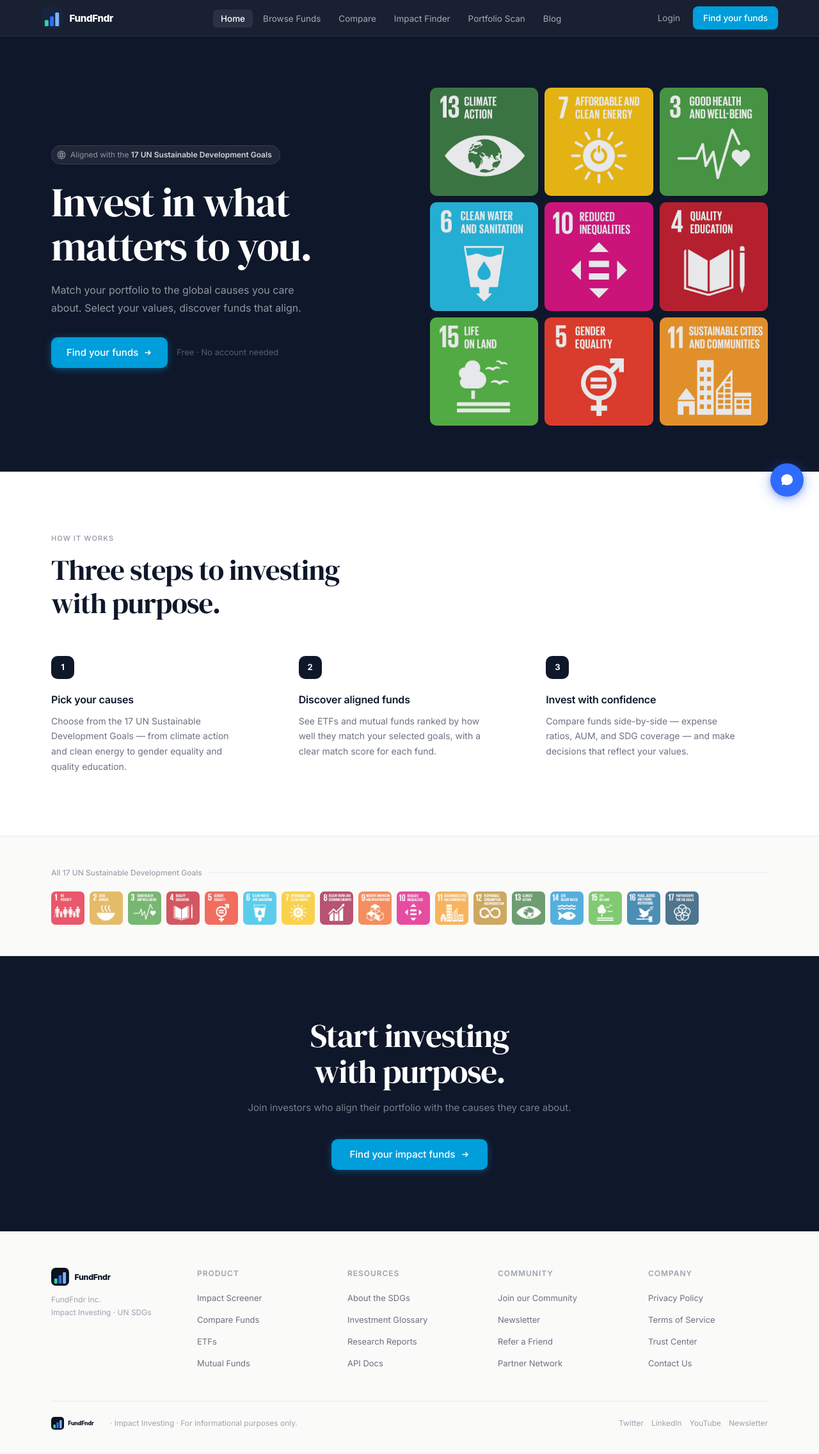
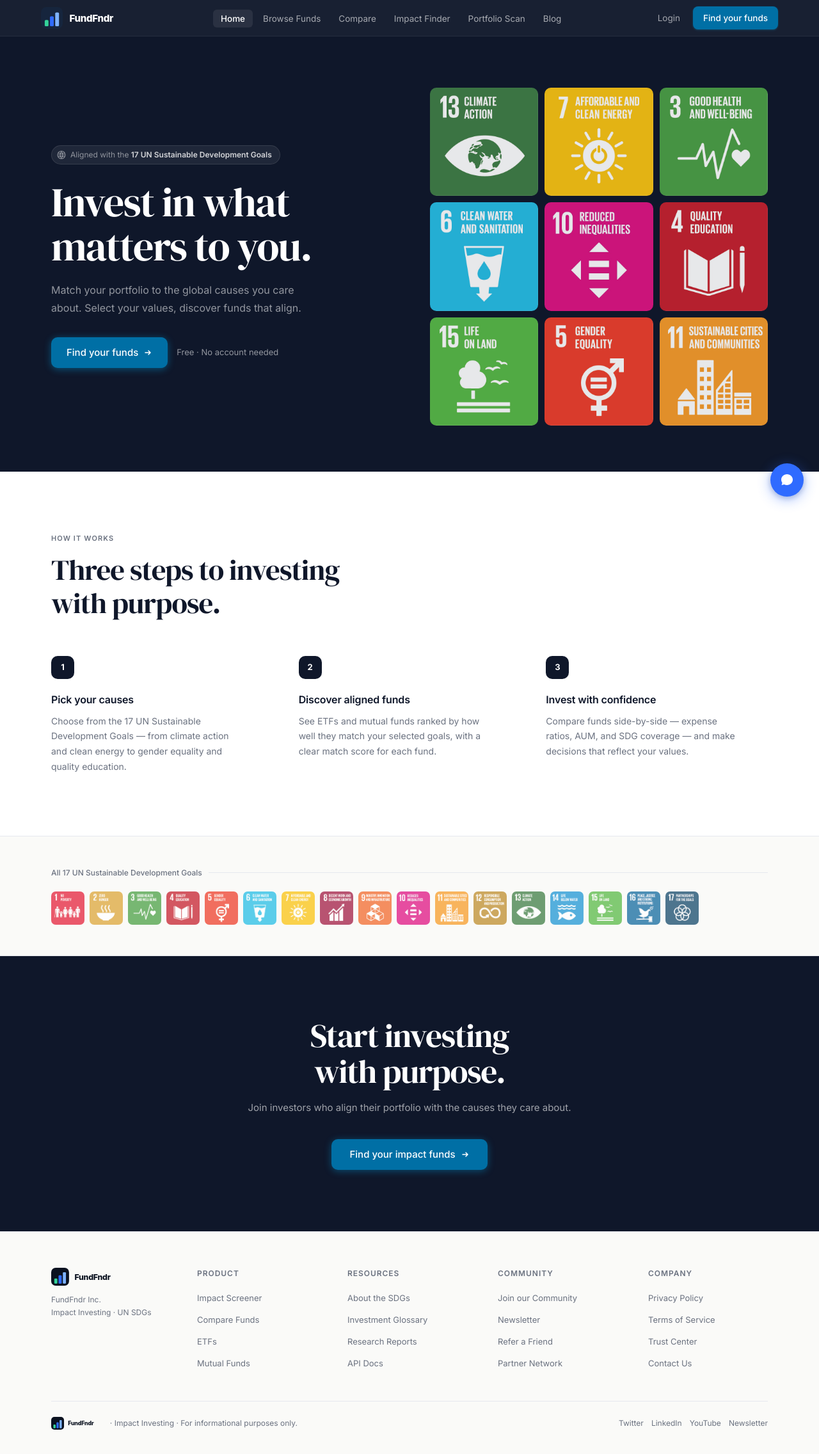
Before and after one commit to Fundfndr/Fundfndr-test-website, a website: page index.html in a window 1280 px wide. Shown: the whole page at 64% size. Drawn offline with Linux system fonts and the light colour scheme.

Commit message:
Lighthouse audit fixes: accessibility 100, performance 88+, SEO 100, BP 100
Accessibility (all pages 90+, index/portfolio hit 100/93):
- Add async font loading (preload pattern) to all 11 pages — eliminates render-blocking Google Fonts
- Add <main> landmark element to index, portfolio, impact-report, 404, privacy, terms pages
- Fix heading hierarchy: footer h5→h3 in index.html (was skipping levels)
- Fix color contrast: section-label, sdg-strip-label, footer text from --text-3 to --text-2
- Fix color contrast: hero-note rgba(0.3)→0.55, cta-section p rgba(0.45)→0.60
- Fix color contrast: btn-primary/hero/cta bg darkened #009EDB→#006FA5 (now 5.38:1 with white)
- Fix portfolio: page-breadcrumb rgba(0.35)→0.60, dropzone-sub rgba(0.42)→0.65
- Fix portfolio: or-divider rgba(0.28)→0.55, page-tab rgba(0.45)→0.65
- Add text-decoration: underline to page-breadcrumb link (link-in-text-block)

Performance:
- Add cache headers to serve.mjs: immutable for fonts/SVG, no-cache for HTML, 1d for assets
- Add explicit width/height to logo img tags to eliminate layout shift

Co-Authored-By: Claude Sonnet 4.6 <noreply@anthropic.com>

```diff
--- a/index.html
+++ b/index.html
@@ -21,7 +21,8 @@
   <title>FundFndr — Impact Investing Aligned with the UN SDGs</title>
   <link rel="preconnect" href="https://fonts.googleapis.com" />
   <link rel="preconnect" href="https://fonts.gstatic.com" crossorigin />
-  <link href="https://fonts.googleapis.com/css2?family=DM+Serif+Display:ital@0;1&family=Inter:wght@300;400;500;600;700;800&display=swap" rel="stylesheet" />
+  <link rel="preload" href="https://fonts.googleapis.com/css2?family=DM+Serif+Display:ital@0;1&family=Inter:wght@300;400;500;600;700;800&display=swap" as="style" onload="this.onload=null;this.rel='stylesheet'" />
+  <noscript><link rel="stylesheet" href="https://fonts.googleapis.com/css2?family=DM+Serif+Display:ital@0;1&family=Inter:wght@300;400;500;600;700;800&display=swap" /></noscript>
   <style>
     *, *::before, *::after { box-sizing: border-box; margin: 0; padding: 0; }
 
@@ -87,7 +88,7 @@
     }
     .btn-primary {
       display: inline-flex; align-items: center; gap: 6px;
-      background: var(--blue); color: #fff;
+      background: #006FA5; color: #fff;
       font-family: 'Inter', sans-serif; font-size: 13.5px; font-weight: 500;
       padding: 8px 16px; border-radius: 8px; border: none; cursor: pointer;
       transition: opacity 0.15s, box-shadow 0.15s;
@@ -131,7 +132,7 @@
     .hero-cta-group { display: flex; align-items: center; gap: 14px; }
     .btn-hero {
       display: inline-flex; align-items: center; gap: 8px;
-      background: var(--blue); color: #fff;
+      background: #006FA5; color: #fff;
       font-family: 'Inter', sans-serif; font-size: 15px; font-weight: 500;
       padding: 13px 24px; border-radius: 10px; border: none; cursor: pointer;
       transition: opacity 0.15s, box-shadow 0.15s;
@@ -140,7 +141,7 @@
     .btn-hero:hover { opacity: 0.9; box-shadow: 0 4px 20px rgba(0,158,219,0.55); }
     .btn-hero:active { opacity: 0.8; }
     .hero-note {
-      font-size: 13px; color: rgba(255,255,255,0.3);
+      font-size: 13px; color: rgba(255,255,255,0.55);
     }
 
     /* SDG grid in hero */
@@ -169,7 +170,7 @@
     .section-label {
       font-size: 11px; font-weight: 600;
       letter-spacing: 0.1em; text-transform: uppercase;
-      color: var(--text-3); margin-bottom: 16px;
+      color: var(--text-2); margin-bottom: 16px;
     }
     .hiw-inner h2 {
       font-size: clamp(32px, 3.5vw, 46px);
@@ -268,7 +269,7 @@
     }
     .sdg-strip-label {
       font-size: 12px; font-weight: 500;
-      color: var(--text-3); margin-bottom: 20px;
+      color: var(--text-2); margin-bottom: 20px;
       display: flex; align-items: center; gap: 10px;
     }
     .sdg-strip-label::after {
@@ -297,12 +298,12 @@
       color: #fff; margin-bottom: 16px;
     }
     .cta-section p {
-      font-size: 15px; color: rgba(255,255,255,0.45);
+      font-size: 15px; color: rgba(255,255,255,0.6);
       margin-bottom: 36px; line-height: 1.7;
     }
     .btn-cta {
       display: inline-flex; align-items: center; gap: 8px;
-      background: var(--blue); color: #fff;
+      background: #006FA5; color: #fff;
       font-family: 'Inter', sans-serif; font-size: 15px; font-weight: 500;
       padding: 13px 28px; border-radius: 10px;
       transition: opacity 0.15s, box-shadow 0.15s;
@@ -326,10 +327,11 @@
     }
     .footer-logo { display: flex; align-items: center; margin-bottom: 12px; }
     .footer-logo img { height: 28px; width: auto; }
-    .footer-tagline { font-size: 12px; color: var(--text-3); line-height: 1.6; }
-    .footer-col h5 {
-      font-size: 12px; font-weight: 600; color: var(--text-3);
+    .footer-tagline { font-size: 12px; color: var(--text-2); line-height: 1.6; }
+    .footer-col h3 {
+      font-size: 12px; font-weight: 600; color: var(--text-2);
       text-transform: uppercase; letter-spacing: 0.08em; margin-bottom: 16px;
+      font-family: 'Inter', sans-serif;
     }
     .footer-col ul { list-style: none; display: flex; flex-direction: column; gap: 10px; }
     .footer-col a { font-size: 13px; color: var(--text-2); transition: color 0.15s; }
@@ -340,11 +342,11 @@
     }
     .footer-logo-sm {
       display: flex; align-items: center; gap: 8px;
-      font-size: 12px; color: var(--text-3);
+      font-size: 12px; color: var(--text-2);
     }
     .footer-logo-sm img { height: 20px; width: auto; }
     .footer-social { display: flex; gap: 12px; }
-    .footer-social a { font-size: 12px; color: var(--text-3); transition: color 0.15s; }
+    .footer-social a { font-size: 12px; color: var(--text-2); transition: color 0.15s; }
     .footer-social a:hover { color: var(--navy); }
 
     /* ── Responsive ── */
@@ -369,7 +371,7 @@
   <nav>
     <div class="nav-inner">
       <a href="index.html" class="nav-logo">
-        <img src="fundfndr-logo-white.svg" alt="FundFndr" />
+        <img src="fundfndr-logo-white.svg" alt="FundFndr" width="120" height="28" />
       </a>
       <ul class="nav-links">
         <li><a href="index.html" class="active">Home</a></li>
@@ -386,6 +388,7 @@
     </div>
   </nav>
 
+  <main>
   <!-- Hero -->
   <section class="hero">
     <div class="hero-inner">
@@ -507,18 +510,20 @@
     </a>
   </section>
 
+  </main>
+
   <!-- Footer -->
   <footer>
     <div class="footer-inner">
       <div class="footer-top">
         <div>
           <div class="footer-logo">
-            <img src="fundfndr-logo.svg" alt="FundFndr" />
+            <img src="fundfndr-logo.svg" alt="FundFndr" width="120" height="28" />
           </div>
           <p class="footer-tagline">FundFndr Inc.<br/>Impact Investing · UN SDGs</p>
         </div>
         <div class="footer-col">
-          <h5>Product</h5>
+          <h3>Product</h3>
           <ul>
             <li><a href="screener.html">Impact Screener</a></li>
             <li><a href="compare.html">Compare Funds</a></li>
@@ -527,7 +532,7 @@
           </ul>
         </div>
         <div class="footer-col">
-          <h5>Resources</h5>
+          <h3>Resources</h3>
           <ul>
             <li><a href="#">About the SDGs</a></li>
             <li><a href="#">Investment Glossary</a></li>
@@ -536,7 +541,7 @@
           </ul>
         </div>
         <div class="footer-col">
-          <h5>Community</h5>
+          <h3>Community</h3>
           <ul>
             <li><a href="#">Join our Community</a></li>
             <li><a href="#">Newsletter</a></li>
@@ -545,7 +550,7 @@
           </ul>
         </div>
         <div class="footer-col">
-          <h5>Company</h5>
+          <h3>Company</h3>
           <ul>
             <li><a href="privacy-policy.html">Privacy Policy</a></li>
             <li><a href="terms-of-service.html">Terms of Service</a></li>
@@ -556,7 +561,7 @@
       </div>
       <div class="footer-bottom">
         <div class="footer-logo-sm">
-          <img src="fundfndr-logo.svg" alt="FundFndr" />
+          <img src="fundfndr-logo.svg" alt="FundFndr" width="90" height="20" />
           <span>· Impact Investing · For informational purposes only.</span>
         </div>
         <div class="footer-social">
```
Also changed, not shown: 404.html (+4 -1 lines), Company_Brand_Guidelines.html (+2 -1 lines), compare.html (+3 -2 lines), etfs.html (+2 -1 lines), impact-report.html (+5 -2 lines), mutual-funds.html (+2 -1 lines), portfolio.html (+11 -7 lines), privacy-policy.html (+4 -1 lines), screener.html (+3 -2 lines), serve.mjs (+11 -1 lines), terms-of-service.html (+4 -1 lines).
